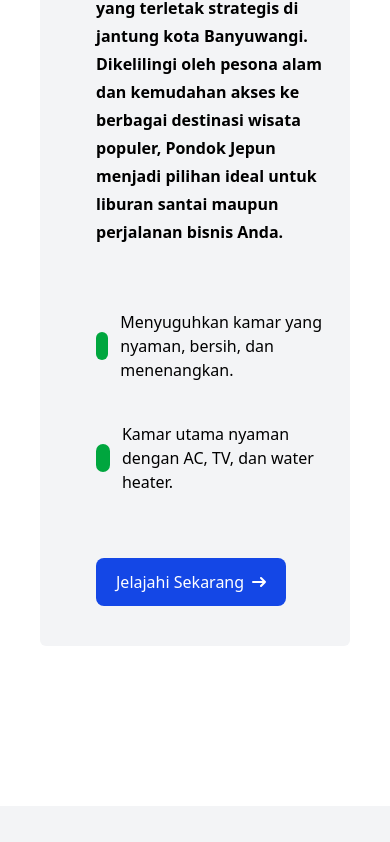
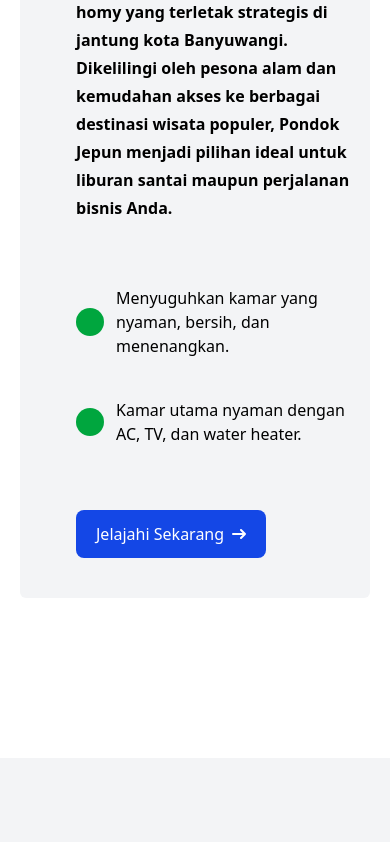
Before and after one commit to Muizzuddin-github/JepunApp, a Next.js app: page / in a window 390 px wide. Shown: the part 2301-3143 px from the top of the page. Built offline with nearby package versions, Linux system fonts and the light colour scheme; some icons are missing.

Commit message:
fix mobile

```diff
--- a/src/components/welcome.js
+++ b/src/components/welcome.js
@@ -4,7 +4,7 @@
 const Welcome = () => {
   return (
     <section className="mb-40">
-      <section className="flex justify-center flex-wrap md:flex-nowrap w-full md:w-4/5 m-auto px-10 md:px-0">
+      <section className="flex justify-center flex-wrap md:flex-nowrap w-full md:w-4/5 m-auto px-5 md:px-0">
         <section className="w-full flex justify-end py-10 md:py-0">
           <section className="bg-[url('/house.jpeg')] w-full bg-cover bg-no-repeat bg-center h-[40rem] -top-10 relative hidden md:block rounded-l-md rounded-t-md">
             <Image
@@ -60,7 +60,9 @@
             <section className="mt-16 flex flex-col gap-10 justify-center items-start">
               <section className="flex items-center gap-3 w-fit">
                 <section className="w-7 bg-green-600 h-7 text-white rounded-full flex justify-center items-center">
-                  <i className="fa-solid fa-check text-sm"></i>
+                  <section className="w-12 h-12 flex items-center justify-center">
+                    <i className="fa-solid fa-check text-sm"></i>
+                  </section>
                 </section>
 
                 <p className="text-base font-medium">
@@ -69,7 +71,9 @@
               </section>
               <section className="flex items-center gap-3 w-fit">
                 <section className="w-7 bg-green-600 h-7 text-white rounded-full flex justify-center items-center">
-                  <i className="fa-solid fa-check text-sm"></i>
+                  <section className="w-12 h-12 flex items-center justify-center">
+                    <i className="fa-solid fa-check text-sm"></i>
+                  </section>
                 </section>
 
                 <p className="text-base font-medium">
```
